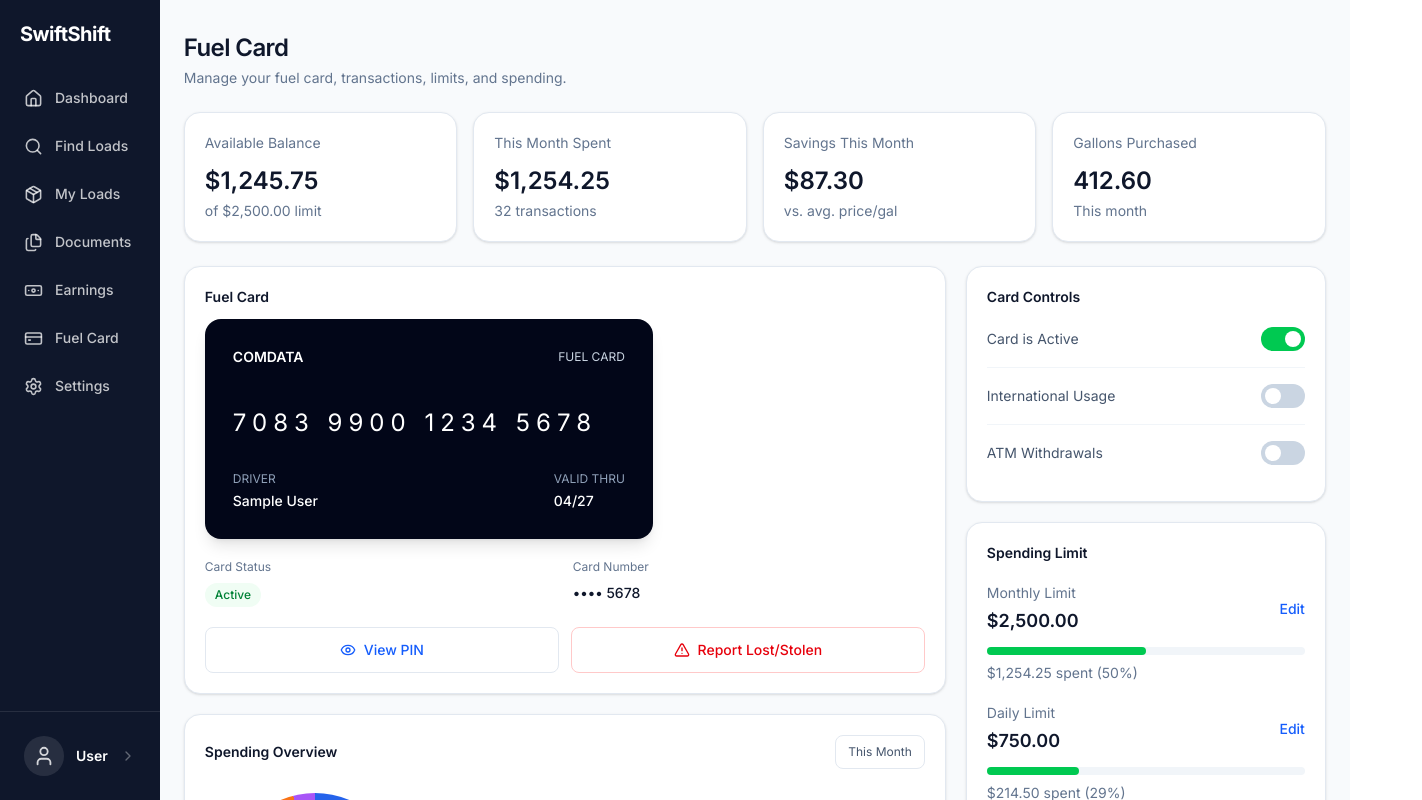
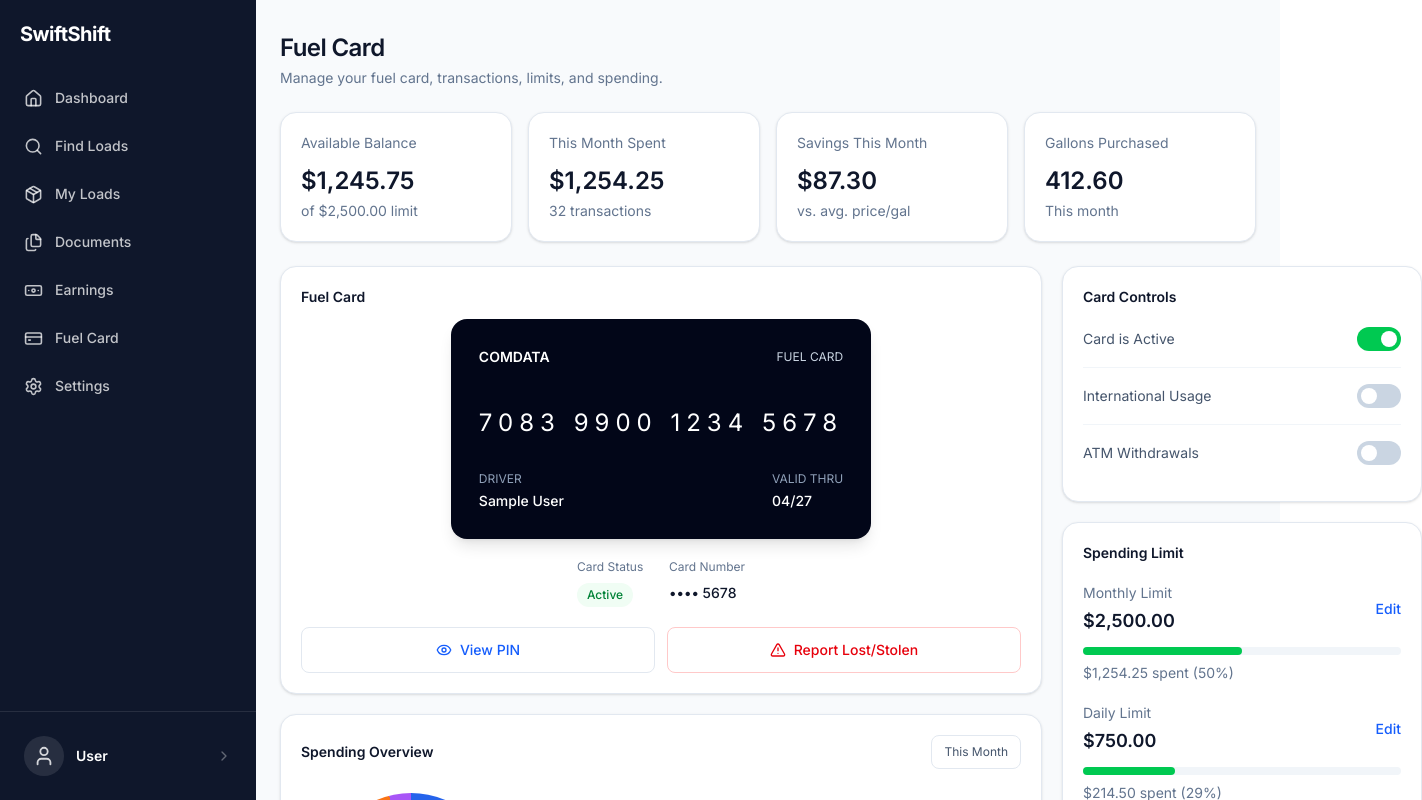
Before and after one commit to alexandrelee10/SwiftShift, a Next.js app: page /dashboard/loads/fuelcards in a window 1280 px wide. Shown: the top 800 px of the page, 1422 px wide, since content can reach past the window. Built offline with nearby package versions, Linux system fonts and the light colour scheme; no server answers; the database is empty; sample sign-in values are in the browser's storage.

Commit message:
added fuel cards improvements

```diff
--- a/app/components/layout/SideBar.tsx
+++ b/app/components/layout/SideBar.tsx
@@ -24,9 +24,17 @@ const sidebarSections = [
       { name: "Dashboard", href: "/dashboard", icon: Home },
       { name: "Find Loads", href: "/dashboard/loads/search", icon: Search },
       { name: "My Loads", href: "/dashboard/loads/myloads", icon: Package },
-      { name: "Documents", href: "/dashboard/loads/documents", icon: FilesIcon },
+      {
+        name: "Documents",
+        href: "/dashboard/loads/documents",
+        icon: FilesIcon,
+      },
       { name: "Earnings", href: "/dashboard/loads/earnings", icon: Banknote },
-      { name: "Fuel Card", href: "/dashboard/loads/fuelcards", icon: CreditCardIcon },
+      {
+        name: "Fuel Card",
+        href: "/dashboard/loads/fuelcards",
+        icon: CreditCardIcon,
+      },
       { name: "Settings", href: "/dashboard/loads/settings", icon: Settings },
     ],
   },
@@ -45,7 +53,7 @@ export default function Sidebar({ user }: { user?: SidebarUser }) {
 
   return (
     <>
-      <div className="sticky top-0 z-40 flex items-center justify-between border-b border-slate-200 bg-white px-4 py-3 md:hidden">
+      <div className="sticky top-0 z-40 flex h-[61px] items-center justify-between border-b border-slate-200 bg-white px-4 md:hidden">
         <h2 className="text-lg font-bold text-slate-950">SwiftShift</h2>
 
         <button
@@ -66,9 +74,9 @@ export default function Sidebar({ user }: { user?: SidebarUser }) {
 
       <aside
         className={`
-          fixed left-0 top-0 z-50 flex h-screen w-64 flex-col
-          bg-slate-900 text-white transition-transform duration-300
-          md:sticky md:top-0 md:z-0 md:translate-x-0
+          fixed left-0 top-[61px] z-50 flex h-[calc(100vh-61px)] w-64 flex-col
+        bg-slate-900 text-white transition-transform duration-300
+          md:top-0 md:h-screen md:translate-x-0
           ${isOpen ? "translate-x-0" : "-translate-x-full"}
         `}
       >
--- a/app/components/settings/SettingsTabs.tsx
+++ b/app/components/settings/SettingsTabs.tsx
@@ -30,28 +30,6 @@ export function SettingsTabs() {
     </div>
   );
 }
-
-export function Switch({ defaultActive = false }: { defaultActive?: boolean }) {
-  const [active, setActive] = useState(defaultActive);
-
-  return (
-    <button
-      type="button"
-      onClick={() => setActive((prev) => !prev)}
-      className={`flex h-6 w-11 shrink-0 items-center rounded-full p-1 transition ${
-        active ? "bg-blue-600" : "bg-slate-300"
-      }`}
-    >
-      <span
-        className={`h-4 w-4 rounded-full bg-white transition ${
-          active ? "translate-x-5" : ""
-        }`}
-      />
-    </button>
-  );
-}
-
-
 
 
 export function ThemeButton({
--- /dev/null
+++ b/app/components/shared/Switch.tsx
@@ -0,0 +1,23 @@
+"use client"
+
+import { useState } from "react";
+
+export function Switch({ defaultActive = false }: { defaultActive?: boolean }) {
+  const [active, setActive] = useState(defaultActive);
+
+  return (
+    <button
+      type="button"
+      onClick={() => setActive((prev) => !prev)}
+      className={`flex h-6 w-11 shrink-0 items-center rounded-full p-1 transition ${
+        active ? "bg-green-600" : "bg-slate-300"
+      }`}
+    >
+      <span
+        className={`h-4 w-4 rounded-full bg-white transition ${
+          active ? "translate-x-5" : ""
+        }`}
+      />
+    </button>
+  );
+}
--- a/app/dashboard/layout.tsx
+++ b/app/dashboard/layout.tsx
@@ -36,10 +36,10 @@ export default async function DashboardLayout({
     : undefined;
 
  return (
-    <div className="flex min-h-screen bg-slate-50">
+  <div className="min-h-screen bg-slate-50">
     <Sidebar user={sidebarUser} />
 
-      <main className="flex-1">
+    <main className="md:pl-64">
       {children}
     </main>
   </div>
--- a/app/dashboard/loads/fuelcards/page.tsx
+++ b/app/dashboard/loads/fuelcards/page.tsx
@@ -50,7 +50,7 @@ export default async function FuelCardPage() {
             <div className="rounded-2xl border border-slate-200 bg-white p-5 shadow-sm">
               <h2 className="text-sm font-semibold">Fuel Card</h2>
 
-              <div className="mt-3 w-full max-w-md rounded-2xl bg-slate-950 p-7 text-white shadow-lg">
+              <div className="mt-3 w-fit max-w-md rounded-2xl bg-slate-950 p-7 text-white shadow-lg mx-auto">
                 <div className="flex items-center justify-between">
                   <p className="text-sm font-semibold">COMDATA</p>
                   <p className="text-xs uppercase text-slate-300">Fuel Card</p>
@@ -75,7 +75,7 @@ export default async function FuelCardPage() {
                 </div>
               </div>
 
-              <div className="mt-5 grid gap-4 sm:grid-cols-2">
+              <div className="mx-auto w-fit mt-5 grid gap-4 sm:grid-cols-2">
                 <InfoLine label="Card Status" value="Active" badge />
                 <InfoLine label="Card Number" value="•••• 5678" />
               </div>
--- a/app/dashboard/loads/settings/page.tsx
+++ b/app/dashboard/loads/settings/page.tsx
@@ -20,7 +20,8 @@ import { updatePreferences, deleteAccount, saveSettings } from "./action";
 import Link from "next/link";
 import { SubmitButton } from "@/app/components/shared/SubmitButton";
 import ProfilePhotoChanger from "@/app/components/profile/ProfileImageUpload";
-import { Switch, ThemeButton } from "@/app/components/settings/SettingsTabs";
+import { ThemeButton } from "@/app/components/settings/SettingsTabs";
+import { Switch } from "@/app/components/shared/Switch";
 
 const tabs = [
   { label: "Account", value: "account" },
```
Lines whose indentation alone changed are shown as unchanged.
